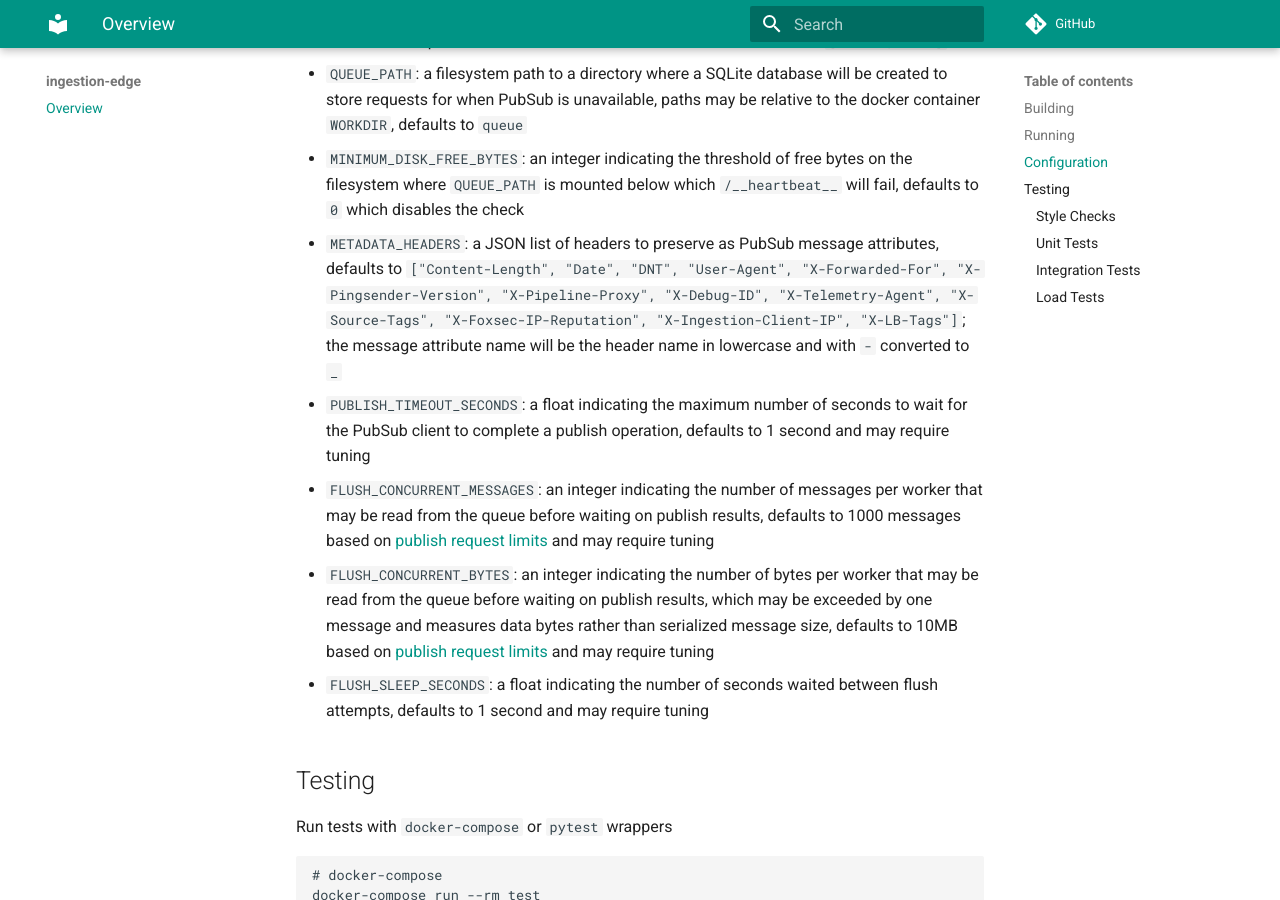
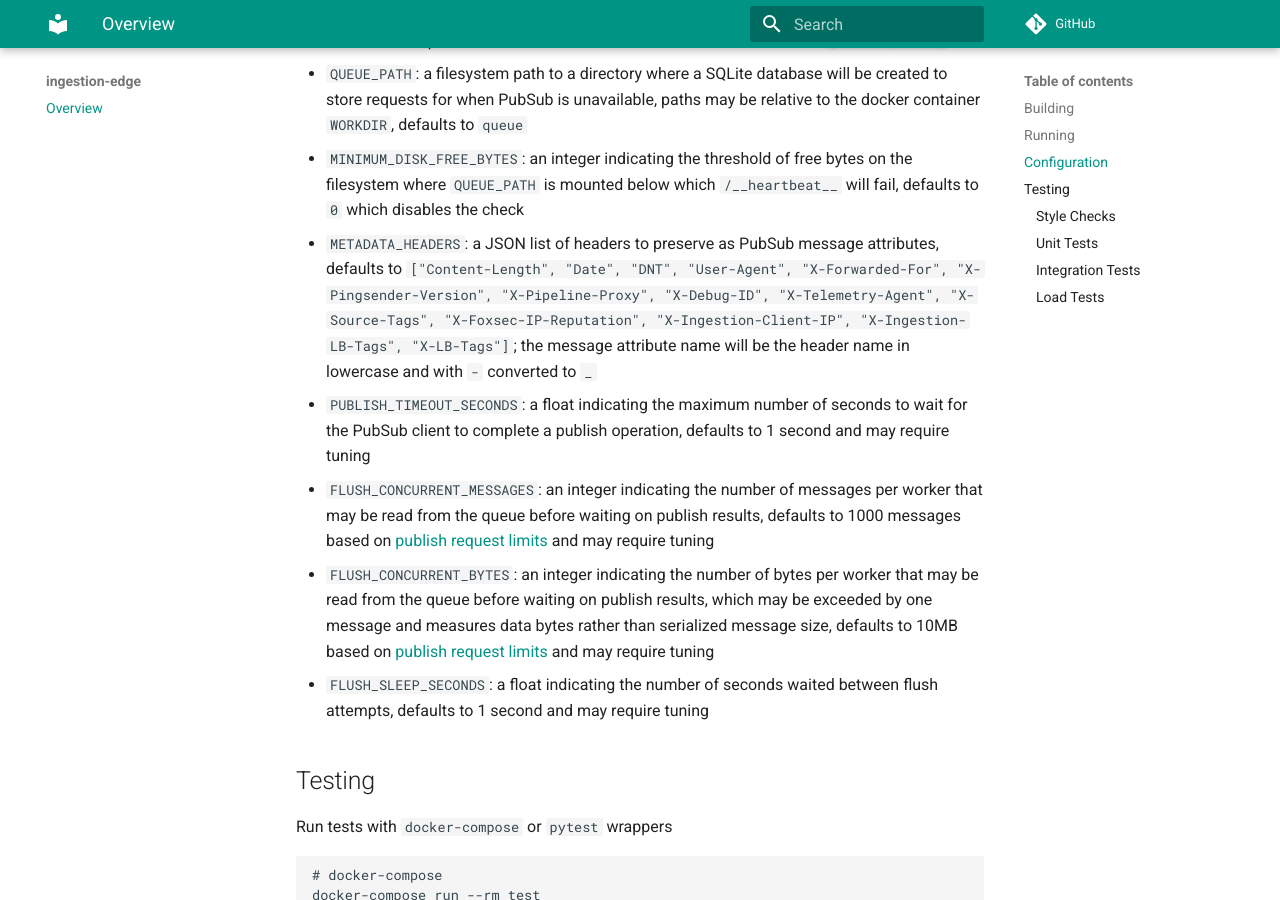
Before and after one commit to mozilla/gcp-ingestion, an MkDocs documentation site: the page built from docs/ingestion-edge/index.md, in a window 1280 px wide and 900 px high, scrolled down 1187 px. Built offline with MkDocs 1.6.1 and Material for MkDocs 9.7.7, drawn with Linux system fonts in a browser that asks for light colours; comment, search, counter and statistics services are not loaded.

Commit message:
add  X-Ingestion-LB-Tags

```diff
--- a/docs/ingestion-edge/index.md
+++ b/docs/ingestion-edge/index.md
@@ -57,7 +57,7 @@ environment variables:
   on the filesystem where `QUEUE_PATH` is mounted below which `/__heartbeat__`
   will fail, defaults to `0` which disables the check
 - `METADATA_HEADERS`: a JSON list of headers to preserve as PubSub message
-  attributes, defaults to `["Content-Length", "Date", "DNT", "User-Agent", "X-Forwarded-For", "X-Pingsender-Version", "X-Pipeline-Proxy", "X-Debug-ID", "X-Telemetry-Agent", "X-Source-Tags", "X-Foxsec-IP-Reputation", "X-Ingestion-Client-IP", "X-LB-Tags"]`;
+  attributes, defaults to `["Content-Length", "Date", "DNT", "User-Agent", "X-Forwarded-For", "X-Pingsender-Version", "X-Pipeline-Proxy", "X-Debug-ID", "X-Telemetry-Agent", "X-Source-Tags", "X-Foxsec-IP-Reputation", "X-Ingestion-Client-IP", "X-Ingestion-LB-Tags", "X-LB-Tags"]`;
   the message attribute name will be the header name in lowercase and with `-`
   converted to `_`
 - `PUBLISH_TIMEOUT_SECONDS`: a float indicating the maximum number of seconds
```
Also changed, not shown: docs/architecture/edge_service_specification.md (+1 -0 lines), 1 other file.
